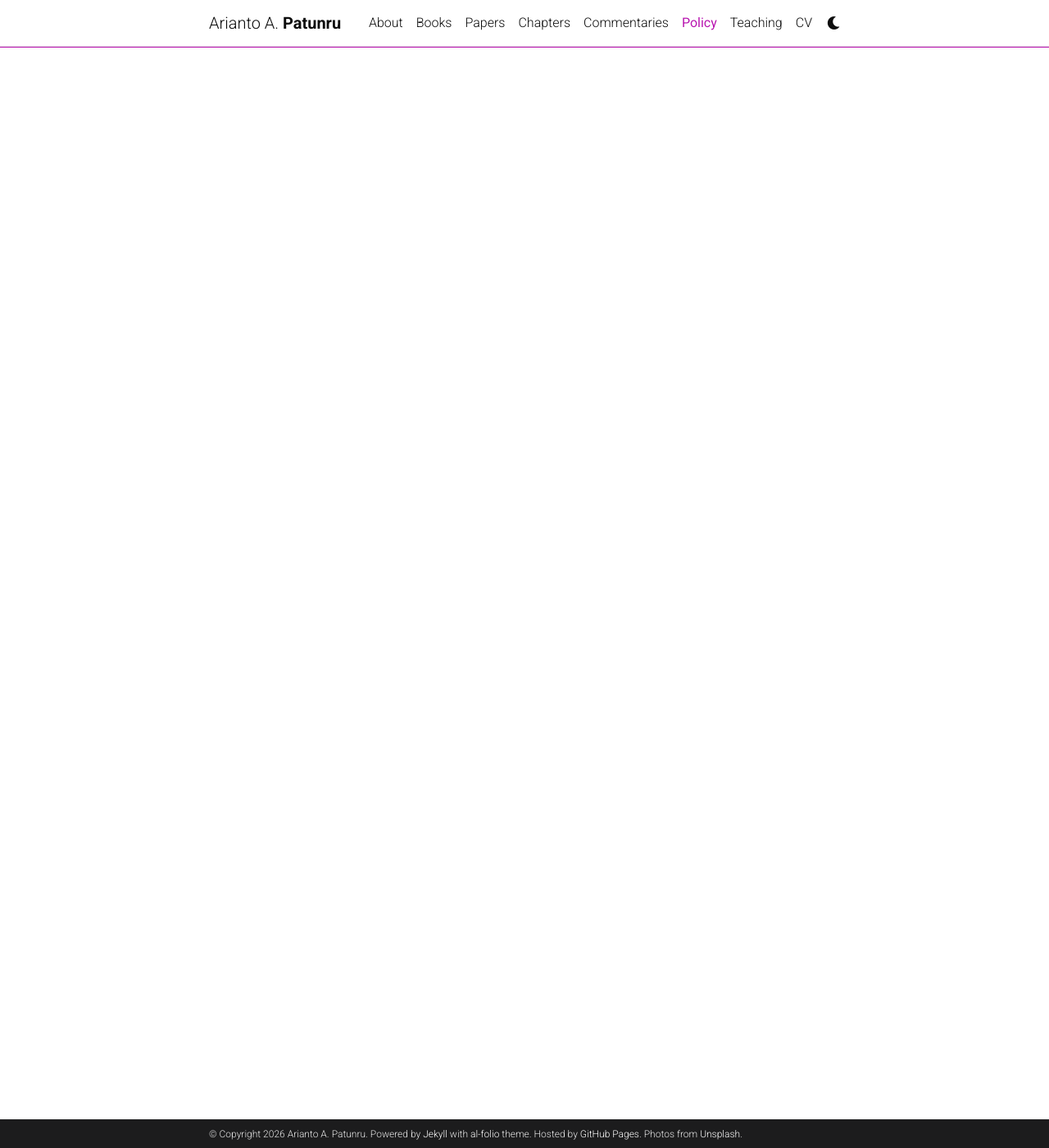
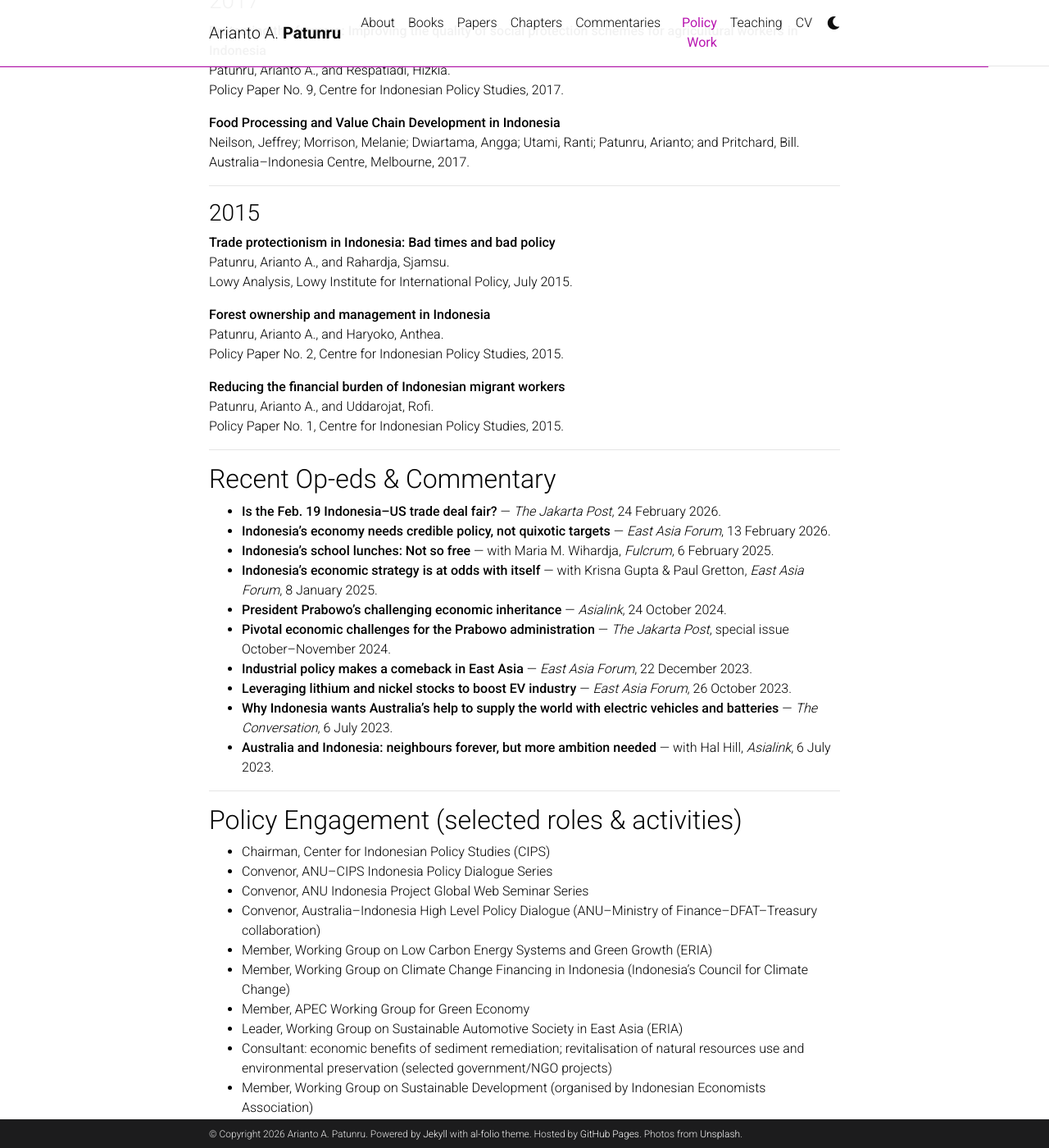
Before and after one commit to patunru/patunru.github.io, a Jekyll site: the page built from _pages/policy-papers.md, in a window 1280 px wide and 1400 px high, scrolled down 799 px. Shown: the whole window at 82% size. Built offline with Jekyll 4.4.1, drawn with Linux system fonts in a browser that asks for light colours; comment, search, counter and statistics services are not loaded; a style sheet for code colours, icons or effects is not loaded; some of the changed text lies outside the part shown.

Commit message:
Update policy-papers.md

```diff
--- a/_pages/policy-papers.md
+++ b/_pages/policy-papers.md
@@ -1,9 +1,88 @@
 ---
 layout: page
-title: Policy
-permalink: /policy-papers/
+title: Policy Work
+permalink: /policy/
 nav: true
 nav_order: 5
 ---
 
 ## Policy Papers
+
+### 2021
+**Indonesia–Australia Comprehensive Economic Partnership Agreement: Building the Powerhouse**
+Patunru, Arianto A.; Surianta, Andree; and Audrine, Pingkan.
+Policy Paper No. 33, Center for Indonesian Policy Studies, 2021.
+
+---
+
+### 2020
+**Attracting FDI post-COVID-19 by simplifying Indonesia's regulatory framework**
+Patunru, Arianto A., and Surianta, Andree.
+Policy Brief No. 4, Centre for Indonesian Policy Studies, 2020.
+
+**Mitigating food supply chain disruptions amid COVID-19**
+Patunru, Arianto A.; Octania, Galuh; and Audrine, Pingkan.
+Policy Brief No. 3, Centre for Indonesian Policy Studies, 2020.
+
+---
+
+### 2019
+**Political economy of rice policy in Indonesia: A perspective on the ASEAN Economic Community**
+Patunru, Arianto A., and Ilman, Assyifa Szami.
+Discussion Paper No. 6, Centre for Indonesian Policy Studies, 2019.
+
+---
+
+### 2017
+**Protecting the farmers: Improving the quality of social protection schemes for agricultural workers in Indonesia**
+Patunru, Arianto A., and Respatiadi, Hizkia.
+Policy Paper No. 9, Centre for Indonesian Policy Studies, 2017.
+
+**Food Processing and Value Chain Development in Indonesia**
+Neilson, Jeffrey; Morrison, Melanie; Dwiartama, Angga; Utami, Ranti; Patunru, Arianto; and Pritchard, Bill.
+Australia–Indonesia Centre, Melbourne, 2017.
+
+---
+
+### 2015
+**Trade protectionism in Indonesia: Bad times and bad policy**
+Patunru, Arianto A., and Rahardja, Sjamsu.
+Lowy Analysis, Lowy Institute for International Policy, July 2015.
+
+**Forest ownership and management in Indonesia**
+Patunru, Arianto A., and Haryoko, Anthea.
+Policy Paper No. 2, Centre for Indonesian Policy Studies, 2015.
+
+**Reducing the financial burden of Indonesian migrant workers**
+Patunru, Arianto A., and Uddarojat, Rofi.
+Policy Paper No. 1, Centre for Indonesian Policy Studies, 2015.
+
+---
+
+## Recent Op-eds & Commentary
+
+- **Is the Feb. 19 Indonesia–US trade deal fair?** — *The Jakarta Post*, 24 February 2026.
+- **Indonesia's economy needs credible policy, not quixotic targets** — *East Asia Forum*, 13 February 2026.
+- **Indonesia's school lunches: Not so free** — with Maria M. Wihardja, *Fulcrum*, 6 February 2025.
+- **Indonesia's economic strategy is at odds with itself** — with Krisna Gupta & Paul Gretton, *East Asia Forum*, 8 January 2025.
+- **President Prabowo's challenging economic inheritance** — *Asialink*, 24 October 2024.
+- **Pivotal economic challenges for the Prabowo administration** — *The Jakarta Post*, special issue October–November 2024.
+- **Industrial policy makes a comeback in East Asia** — *East Asia Forum*, 22 December 2023.
+- **Leveraging lithium and nickel stocks to boost EV industry** — *East Asia Forum*, 26 October 2023.
+- **Why Indonesia wants Australia's help to supply the world with electric vehicles and batteries** — *The Conversation*, 6 July 2023.
+- **Australia and Indonesia: neighbours forever, but more ambition needed** — with Hal Hill, *Asialink*, 6 July 2023.
+
+---
+
+## Policy Engagement (selected roles & activities)
+
+- Chairman, Center for Indonesian Policy Studies (CIPS)
+- Convenor, ANU–CIPS Indonesia Policy Dialogue Series
+- Convenor, ANU Indonesia Project Global Web Seminar Series
+- Convenor, Australia–Indonesia High Level Policy Dialogue (ANU–Ministry of Finance–DFAT–Treasury collaboration)
+- Member, Working Group on Low Carbon Energy Systems and Green Growth (ERIA)
+- Member, Working Group on Climate Change Financing in Indonesia (Indonesia’s Council for Climate Change)
+- Member, APEC Working Group for Green Economy
+- Leader, Working Group on Sustainable Automotive Society in East Asia (ERIA)
+- Consultant: economic benefits of sediment remediation; revitalisation of natural resources use and environmental preservation (selected government/NGO projects)
+- Member, Working Group on Sustainable Development (organised by Indonesian Economists Association)
```
